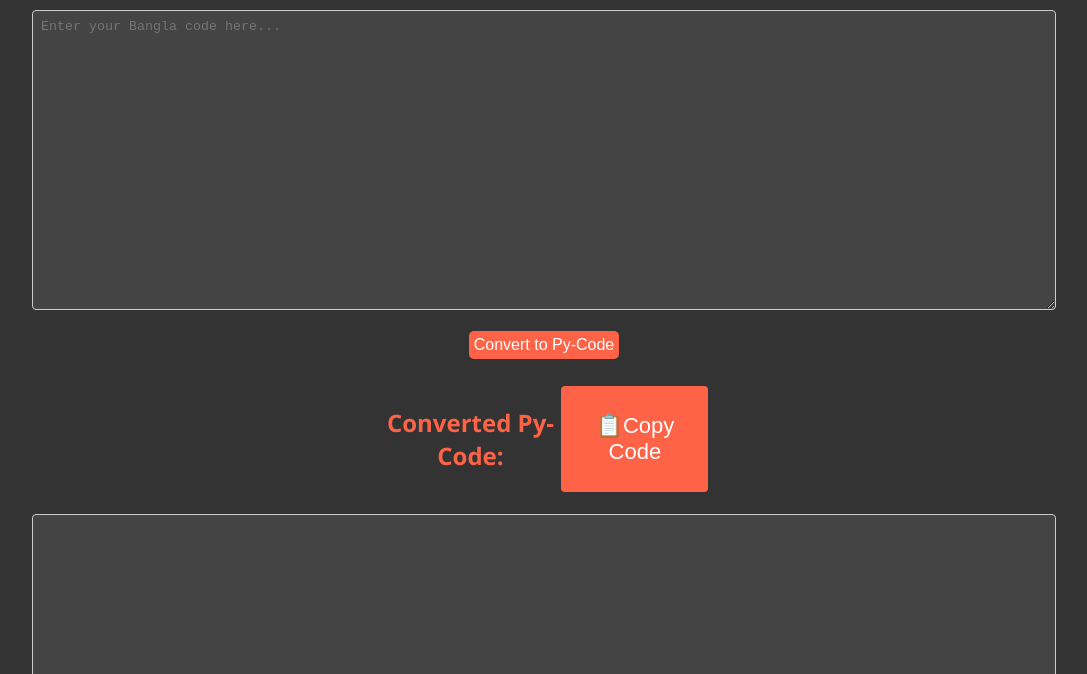
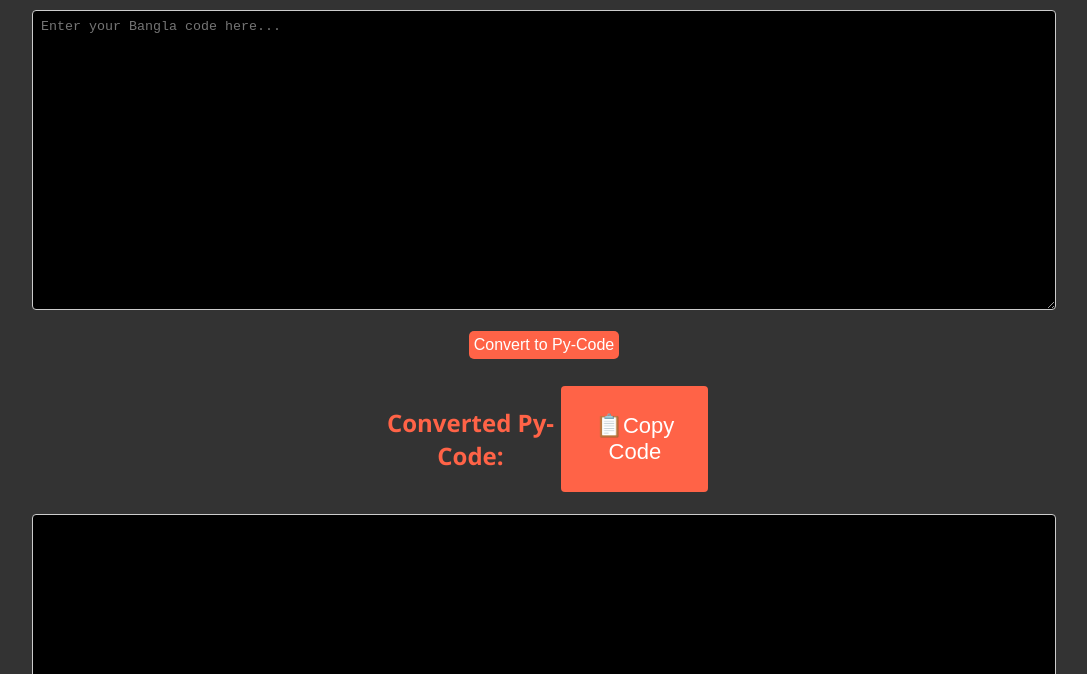
Before and after one commit to anisurrahmanlikhon/Bangla-to-Py-Code, a plain HTML site: page bangla-py.html in a window 1280 px wide. Shown: the part 126-800 px from the top of the page, without its empty margins (96-1183 px from the left). Drawn offline with nearby package versions, Linux system fonts and the light colour scheme.

Commit message:
Update style.css

```diff
--- a/style.css
+++ b/style.css
@@ -69,7 +69,7 @@
       			border: 1px solid #ccc;
      			border-radius: 4px;
 			margin-bottom: 16px;
-      			background-color: #444;
+      			background-color: black;
       			color: white;
       			::placeholder {
        			 /* Set placeholder color to white */
@@ -106,7 +106,7 @@
       border: 1px solid #ccc;
       border-radius: 4px;
       margin-bottom: 16px;
-      background-color: #444;
+      background-color: black;
       color: white;
       ::placeholder {
         /* Set placeholder color to white */
```
